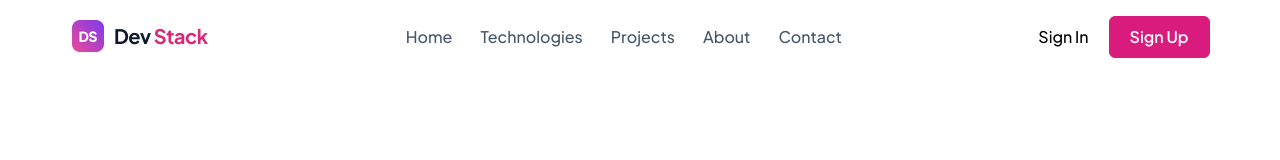
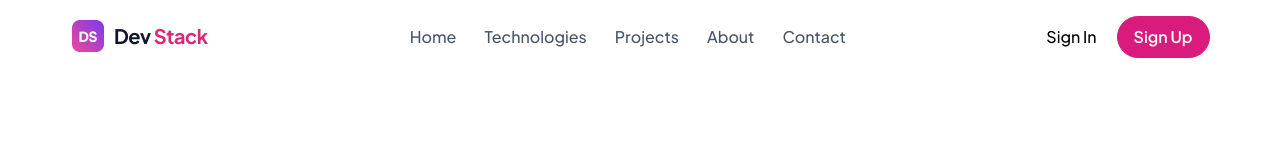
Before and after one commit to aspinchakma/DevStack, a React (Vite) app: page / in a window 1280 px wide. Shown: the top 160 px of the page. Built offline with nearby package versions, Linux system fonts and the light colour scheme.

Commit message:
fixed signup button border-radius in navbar section

```diff
--- a/src/components/Nav/Nav.tsx
+++ b/src/components/Nav/Nav.tsx
@@ -27,7 +27,7 @@ const Nav = () => {
       </div>
       <div className="flex items-center gap-5">
         <button className="font-medium block cursor-pointer">Sign In</button>
-        <button className="bg-[#D91B7E] px-5 block py-2 rounded-md text-white font-semibold border border-[#D91B7E] hover:bg-white hover:text-[#D91B7E] transition duration-500 cursor-pointer">
+        <button className="bg-[#D91B7E] px-4 block py-2 rounded-full text-white font-semibold border border-[#D91B7E] hover:bg-white hover:text-[#D91B7E] transition duration-500 cursor-pointer">
           Sign Up
         </button>
       </div>
```
